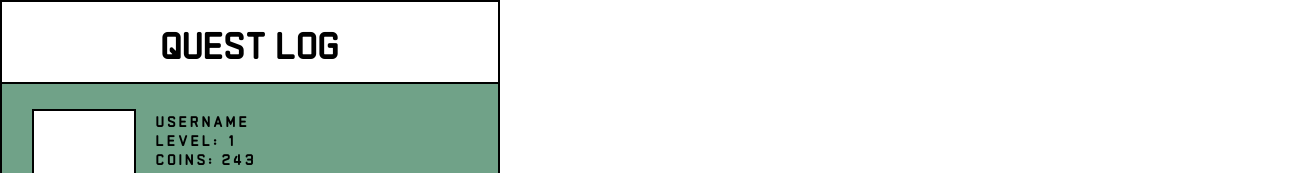
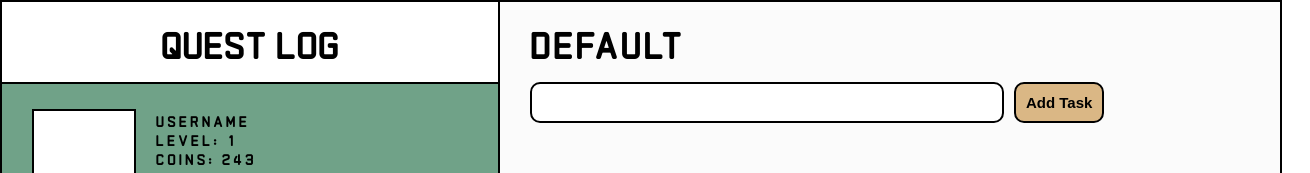
Before and after one commit to oriodev/todolist, a website built with webpack: page dist/index.html in a window 1280 px wide. Shown: the top 173 px of the page, 1310 px wide, since content can reach past the window. Built offline with nearby package versions, Linux system fonts and the light colour scheme.

Commit message:
setup todo input box

```diff
--- a/src/style.scss
+++ b/src/style.scss
@@ -12,6 +12,56 @@ body {
     display: grid;
     grid-template: 100% / clamp(300px, 45%, 500px) 1fr;
 }
+
+// MAIN SECTION
+
+.mainsection {
+    background-color: $background;
+    border: $border;
+    border-left: none;
+    height: 100vh;
+    width: 100%;
+}
+
+.mainsectionheader {
+
+    @include align(flex-start, row, center);
+    height: 80px;
+    width: 100%;
+    padding-left: 30px;
+
+    h1 {
+        font-size: 40px;
+        letter-spacing: 2px;
+    }
+
+}
+
+.addtodo {
+    padding-left: 30px;
+
+    display: flex;
+    gap: 10px;
+
+    input {
+        border-radius: 10px;
+        border: $border;
+        background-color: $white;
+        color: $black;
+        padding: 10px;
+        width: clamp(50px, 60%, 500px);
+    }
+
+    button {
+        background-color: $yellow;
+        border: $border;
+        border-radius: 10px;
+        padding: 10px;
+        font-weight: bold;
+        font-size: 15px;
+    }
+}
+
 
 // SIDEBAR
 
```
Also changed, not shown: dist/bundle.js, dist/index.html.
